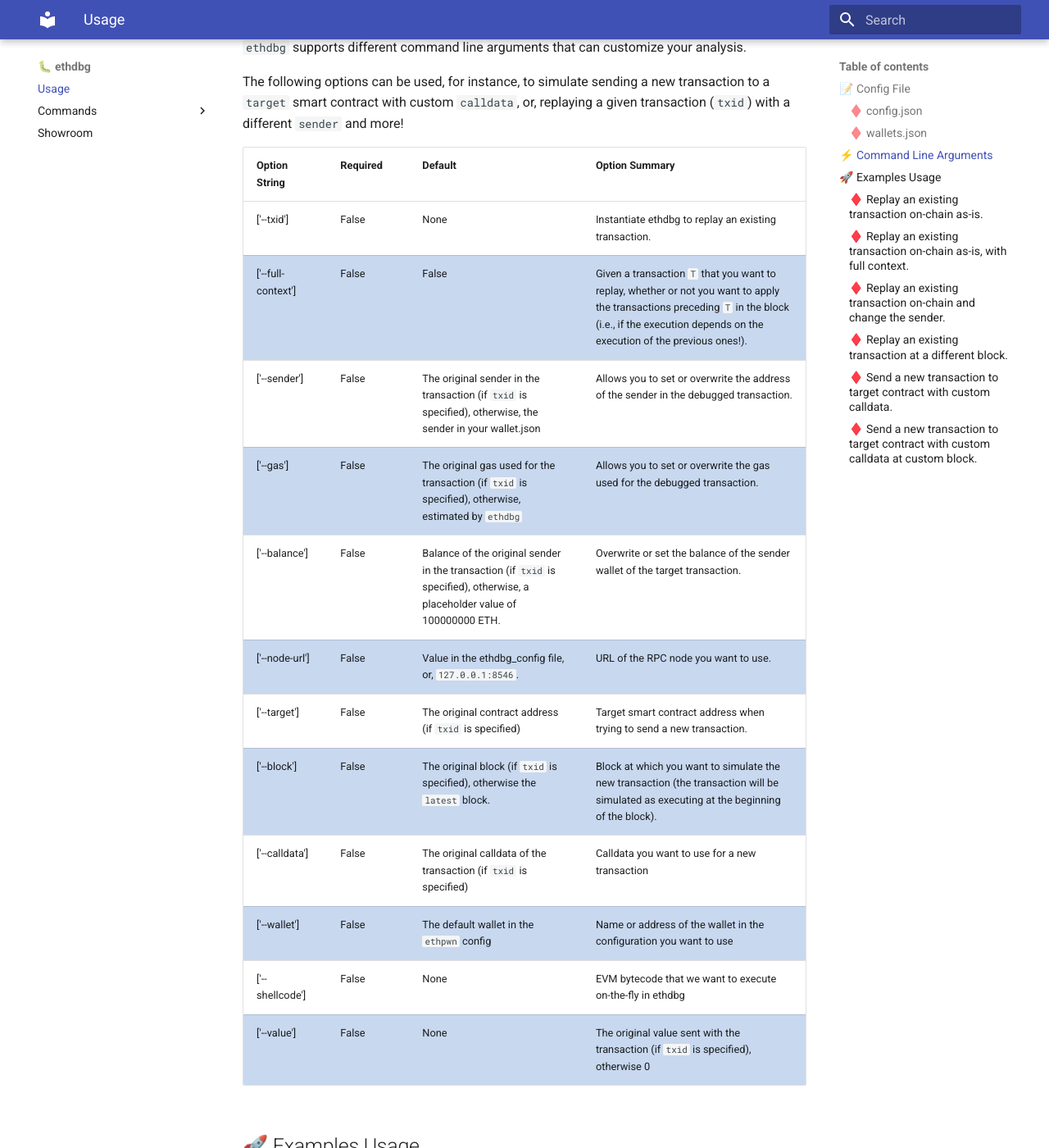
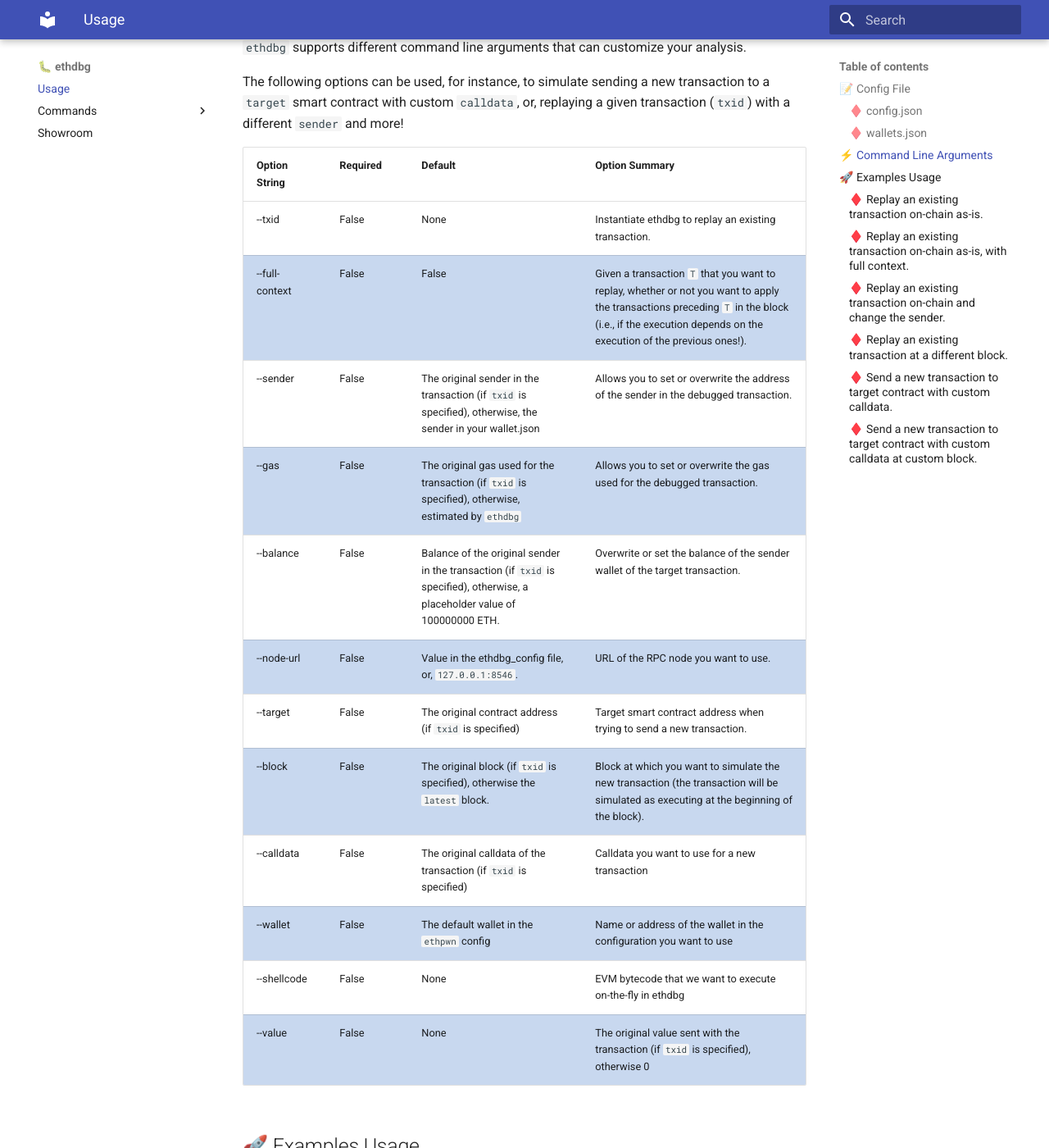
Before and after one commit to ethpwn/ethpwn, an MkDocs documentation site: the page built from docs/docs/ethdbg/usage.md, in a window 1280 px wide and 1400 px high, scrolled down 2980 px. Shown: the whole window at 82% size. Built offline with MkDocs 1.6.1 and Material for MkDocs 9.7.7, drawn with Linux system fonts in a browser that asks for light colours.

Commit message:
clean table
Signed-off-by: degrigis <degrigis@ucsb.edu>

```diff
--- a/docs/docs/ethdbg/usage.md
+++ b/docs/docs/ethdbg/usage.md
@@ -129,18 +129,18 @@
 
 | Option String      | Required | Default | Option Summary |
 |--------------------|----------|---------|----------------|
-| ['--txid']         | False    | None    | Instantiate ethdbg to replay an existing transaction. |
-| ['--full-context'] | False    | False   | Given a transaction `T` that you want to replay, whether or not you want to apply the transactions preceding `T` in the block (i.e., if the execution depends on the execution of the previous ones!). |
-| ['--sender']       | False    | The original sender in the transaction (if `txid` is specified), otherwise, the sender in your wallet.json | Allows you to set or overwrite the address of the sender in the debugged transaction. |
-| ['--gas']       | False    | The original gas used for  the transaction (if `txid` is specified), otherwise, estimated by `ethdbg` | Allows you to set or overwrite the gas used for the debugged transaction. |
-| ['--balance']      | False    | Balance of the original sender in the transaction (if `txid` is specified), otherwise, a placeholder value of 100000000 ETH. | Overwrite or set the balance of the sender wallet of the target transaction. |
-| ['--node-url']     | False    | Value in the ethdbg_config file, or, `127.0.0.1:8546`. | URL of the RPC node you want to use. |
-| ['--target']       | False    | The original contract address (if `txid` is specified) | Target smart contract address when trying to send a new transaction. |
-| ['--block']        | False    | The original block (if `txid` is specified), otherwise the `latest` block. | Block at which you want to simulate the new transaction (the transaction will be simulated as executing at the beginning of the block). |
-| ['--calldata']     | False    | The original calldata of the transaction (if `txid` is specified)  | Calldata you want to use for a new transaction |
-| ['--wallet']       | False    | The default wallet in the `ethpwn` config | Name or address of the wallet in the configuration you want to use |
-| ['--shellcode']    | False    | None | EVM bytecode that we want to execute on-the-fly in ethdbg |
-| ['--value']    | False    | None | The original value sent with the transaction (if `txid` is specified), otherwise 0 | Set the amount of ETH to send with this transaction |
+| --txid         | False    | None    | Instantiate ethdbg to replay an existing transaction. |
+| --full-context | False    | False   | Given a transaction `T` that you want to replay, whether or not you want to apply the transactions preceding `T` in the block (i.e., if the execution depends on the execution of the previous ones!). |
+| --sender       | False    | The original sender in the transaction (if `txid` is specified), otherwise, the sender in your wallet.json | Allows you to set or overwrite the address of the sender in the debugged transaction. |
+| --gas       | False    | The original gas used for  the transaction (if `txid` is specified), otherwise, estimated by `ethdbg` | Allows you to set or overwrite the gas used for the debugged transaction. |
+| --balance      | False    | Balance of the original sender in the transaction (if `txid` is specified), otherwise, a placeholder value of 100000000 ETH. | Overwrite or set the balance of the sender wallet of the target transaction. |
+| --node-url     | False    | Value in the ethdbg_config file, or, `127.0.0.1:8546`. | URL of the RPC node you want to use. |
+| --target       | False    | The original contract address (if `txid` is specified) | Target smart contract address when trying to send a new transaction. |
+| --block        | False    | The original block (if `txid` is specified), otherwise the `latest` block. | Block at which you want to simulate the new transaction (the transaction will be simulated as executing at the beginning of the block). |
+| --calldata     | False    | The original calldata of the transaction (if `txid` is specified)  | Calldata you want to use for a new transaction |
+| --wallet       | False    | The default wallet in the `ethpwn` config | Name or address of the wallet in the configuration you want to use |
+| --shellcode    | False    | None | EVM bytecode that we want to execute on-the-fly in ethdbg |
+| --value    | False    | None | The original value sent with the transaction (if `txid` is specified), otherwise 0 | Set the amount of ETH to send with this transaction |
 
 ## 🚀 Examples Usage
 
```
